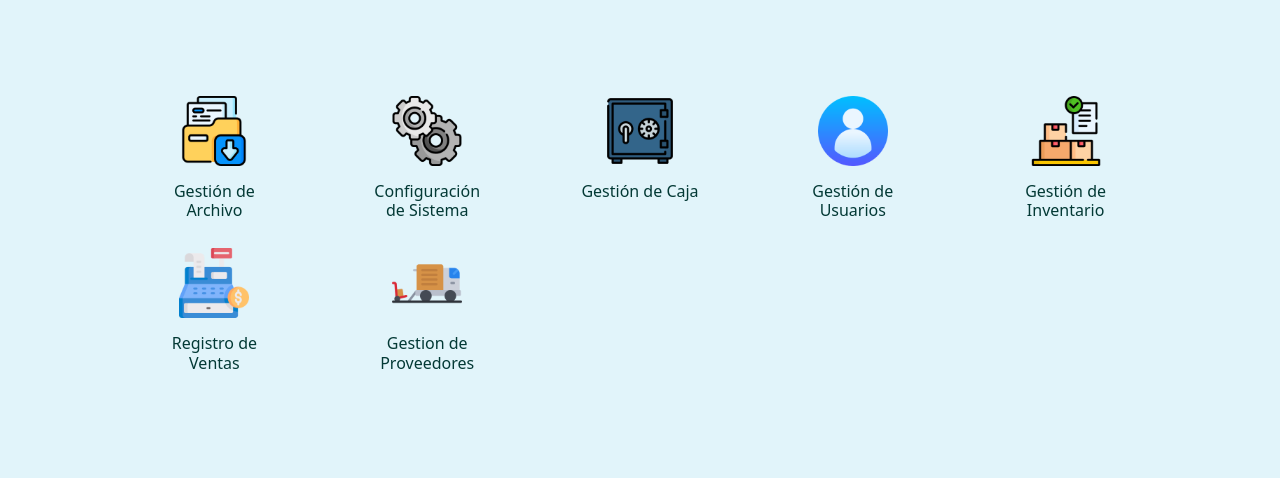
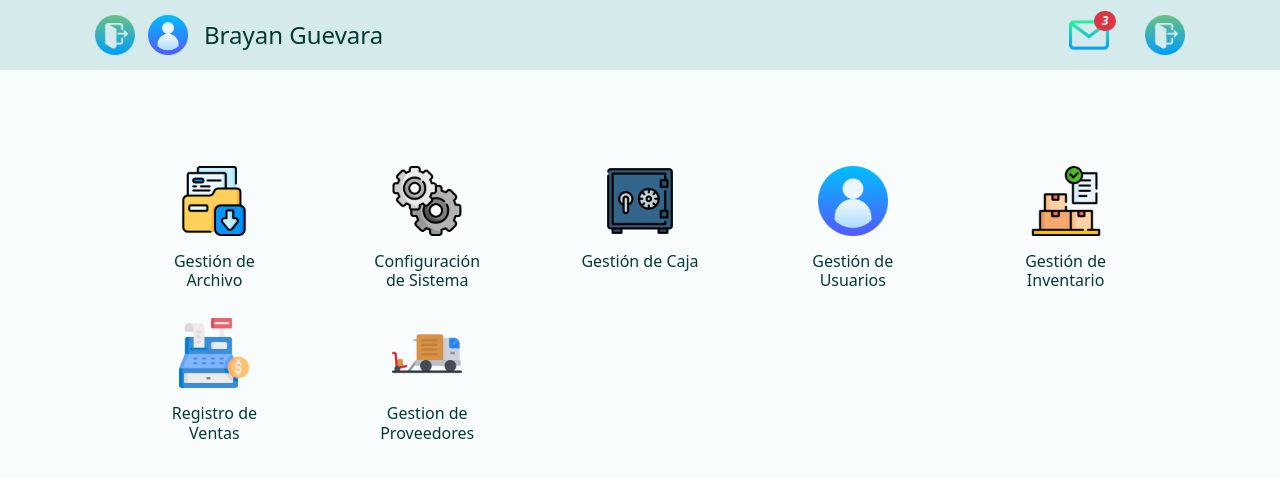
Before and after one commit to Logiventas/LogiVenta-v1.0.0, a React (Vite) app in the folder src/renderer/: page /home in a window 1280 px wide. Shown: the top 478 px of the page. Built offline with nearby package versions, Linux system fonts and the light colour scheme.

Commit message:
FrondEnd Barra de usuario

```diff
--- /dev/null
+++ b/src/renderer/src/client/components/barraUsuario/barraUsuario_atras.tsx
@@ -0,0 +1,19 @@
+
+
+const atras: React.FC = () => {
+
+  const handleShowModal = () => {
+
+    console.log('atras')
+  };
+
+  return (
+    <>
+      <button onClick={handleShowModal} className="btn">
+        <img style={{ width: "40px", height: "40px" }} src="/src/assets/icon/exit.png" alt="Salir" />
+      </button>
+    </>
+  );
+};
+
+export default atras;
--- /dev/null
+++ b/src/renderer/src/client/components/barraUsuario/barraUsuario_notificaciones.tsx
@@ -0,0 +1,25 @@
+
+
+const notificacion =(prop:any)=>{
+    return(
+        <>
+                <button className="btn">
+                    <i className="fas fa-bell">
+                        <img
+                            style={{ width: "40px", height: "40px", marginRight: "10px" }}
+                            src="/src/assets/icon/notificacion.png"
+                            alt="Notificaciones"
+                        />
+                         <span
+                            style={{ position:'absolute' ,transform:' translate(-25px,12px)'}}
+                            className="badge rounded-pill badge-notification bg-danger">
+                            {prop.numero!=0?prop.numero:''}
+                        </span>
+
+                    </i>
+
+                </button>
+        </>
+    )
+}
+export  default notificacion
--- /dev/null
+++ b/src/renderer/src/client/components/barraUsuario/barraUsuario_salir.tsx
@@ -0,0 +1,38 @@
+import React, { useState } from 'react';
+import Modal from '../component_modal';
+
+const Salir: React.FC = () => {
+  const [isOpen, setIsOpen] = useState(false);
+
+  const handleOnClick = (e) => {
+    if(e.target.name=='true'){
+        console.log('Cerrar sesion')
+    }
+    setIsOpen(false); // Cerrar modal después de aceptar
+  };
+
+  const handleClose = () => {
+    setIsOpen(false);
+  };
+
+  const handleShowModal = () => {
+    setIsOpen(true);
+  };
+
+  return (
+    <>
+      <button onClick={handleShowModal} className="btn">
+        <img style={{ width: "40px", height: "40px" }} src="/src/assets/icon/exit.png" alt="Salir" />
+      </button>
+      <Modal
+        myOnclick={handleOnClick}
+        onClose={handleClose}
+        isOpen={isOpen}
+        mensaje="¿Está seguro que quiere salir?"
+        titulo="Salir"
+      />
+    </>
+  );
+};
+
+export default Salir;
--- /dev/null
+++ b/src/renderer/src/client/components/barraUsuario/component_barraUsuario.tsx
@@ -0,0 +1,43 @@
+import React, { useContext, useEffect, useState } from "react";
+import Notificaciones from './barraUsuario_notificaciones';
+import Salir from './barraUsuario_salir';
+import DatosUsuario from '../../contexts/contexts';
+import Atras from './barraUsuario_atras'
+
+const BarraUsuario = () => {
+    const { usuario } = useContext(DatosUsuario);
+    const [Notificacion, setNotificacion] = useState(3);
+
+    useEffect(() => {
+        const notificacion = localStorage.getItem('notificacion');
+        if (notificacion) {
+            setNotificacion(parseInt(notificacion));
+        }
+    }, []);
+
+    return (
+        <nav
+            style={{ backgroundColor: "var(--color-primary-red)" }}
+            className="navbar navbar-expand-lg navbar-light"
+        >
+            <div className="container d-flex justify-content-between align-items-center">
+                <div className="d-flex align-items-center">
+                    <Atras/>
+                    <img
+                        style={{ width: "40px", height: "40px" }}
+                        className="mr-2"
+                        src="/src/assets/img/usuario.png"
+                        alt="Avatar"
+                    />
+                    <h4 className="m-0 ms-3">{usuario}</h4>
+                </div>
+                <div className="d-flex align-items-center">
+                    <Notificaciones numero={Notificacion} />
+                    <Salir />
+                </div>
+            </div>
+        </nav>
+    );
+};
+
+export default BarraUsuario;
--- /dev/null
+++ b/src/renderer/src/client/components/component_modal.tsx
@@ -0,0 +1,42 @@
+import React from 'react';
+
+interface ModalProps {
+  mensaje: string;
+  titulo: string;
+  onClose: () => void;
+  isOpen: boolean;
+  myOnclick: (event: React.MouseEvent<HTMLButtonElement>) => void;
+}
+
+const Modal: React.FC<ModalProps> = ({ mensaje, titulo, onClose, isOpen, myOnclick }) => {
+  const modalClass = isOpen ? "modal fade show" : "modal fade";
+
+  return (
+    <>
+      <div className={modalClass } style={isOpen ? { display: "block" } : { display: "none" }} aria-labelledby="exampleModalLabel" aria-hidden={!isOpen}>
+        <div style={{ translate: '0 20vh' }} className="  modal-dialog">
+          <div style={{
+            backgroundColor: 'var(--color-primary-red)',
+            width: '30rem',
+            minHeight: '15rem'
+          }} className="modal-content ">
+
+            <div className="modal-header">
+              <h1 className="modal-title fs-5" id="exampleModalLabel">{titulo}</h1>
+              <button type="button" className="btn-close" onClick={onClose} aria-label="Close"></button>
+            </div>
+
+            <div className="modal-body">{mensaje}</div>
+
+            <div className="modal-footer">
+              <button name='false' type="button" className="btn btn-secondary" onClick={myOnclick}>Cancelar</button>
+              <button name='true'type="button" className="btn btn-primary" onClick={myOnclick}>Aceptar</button>
+            </div>
+          </div>
+        </div>
+      </div>
+    </>
+  );
+};
+
+export default Modal;
--- a/src/renderer/src/client/pages/home/Home.tsx
+++ b/src/renderer/src/client/pages/home/Home.tsx
@@ -1,14 +1,17 @@
 import { useState, useContext } from 'react'
 import Icono from './components/component_icono'
 import myContexto from '../../contexts/contexts'
+import BarraUsuario from "../../components/barraUsuario/component_barraUsuario";
 
-const Home = () => {
+function Home() {
   const data = useContext(myContexto)
 
   const [acceso] = useState(data.permisos)
 
   return (
     <>
+
+      <BarraUsuario usuario="Brayan"/>
       <div className="container mt-5 p-5" style={{ display: 'grid', gridTemplateColumns: 'repeat(5, 1fr)', gap: '20px' }}>
 
         {acceso.gestionArchivo ? <Icono enlace="/" modulo="Gestión de Archivo" urlImg="src/assets/icon/gestionDeArchivo.png" /> : ''}
@@ -17,10 +20,13 @@ const Home = () => {
         {acceso.gestionUsuairo ? <Icono enlace="/" modulo="Gestión de Usuarios" urlImg="src/assets/icon/gestionDeUsuario.png" /> : ''}
         {acceso.gestionIventario ? <Icono enlace="/" modulo="Gestión de Inventario" urlImg="src/assets/icon/gestionInventario.png" /> : ''}
         {acceso.registroVentas ? <Icono enlace="/" modulo="Registro de Ventas" urlImg="src/assets/icon/resgistroDeVentas.png" /> : ''}
-          {acceso.gestionProveedores ? <Icono enlace="/"modulo="Gestion de Proveedores" urlImg="src/assets/icon/gestionDeProveedores.png" /> : ''}
+        {acceso.gestionProveedores ? <Icono enlace="/" modulo="Gestion de Proveedores" urlImg="src/assets/icon/gestionDeProveedores.png" /> : ''}
 
       </div>
+
     </>
+
+
   )
 }
 
--- a/src/renderer/src/client/pages/inicioConfiguracion/ConfigPrincipal.tsx
+++ b/src/renderer/src/client/pages/inicioConfiguracion/ConfigPrincipal.tsx
@@ -1,4 +1,4 @@
-import React, { useState } from 'react';
+import { useState } from 'react';
 import 'bootstrap/dist/css/bootstrap.min.css';
 
 const ConfigPrincipal = () => {
--- a/src/renderer/src/client/routes/router.tsx
+++ b/src/renderer/src/client/routes/router.tsx
@@ -1,4 +1,4 @@
-import React, { useEffect, useState } from 'react';
+import React, { useState } from 'react';
 import { BrowserRouter as Router, Route, Routes } from 'react-router-dom'
 import Principal from '../pages/inicioConfiguracion/Principal'
 import ConfigPrincipal from '../pages/inicioConfiguracion/ConfigPrincipal'
@@ -25,7 +25,7 @@ function AppRouter() {
             <Router>
                 <Routes>
                     <Route path="/" element={inicial ? <IniciarSesion  /> : <Principal  />} />
-                    <Route path="/home" element={<Home  />} />
+                    <Route path="/home/*" element={<Home />} />
                     <Route path="/config1" element={<ConfigPrincipal  />} />
                     <Route path="/config2" element={<ConfigSecundaria  />} />
                 </Routes>
--- a/src/renderer/src/sass/base/_color.scss
+++ b/src/renderer/src/sass/base/_color.scss
@@ -1,6 +1,6 @@
 :root {
   --color-primary: #035c55;
-  --color-primary-light: #e1f4fa;
+  --color-primary-light: #E1F4FA;
   --color-primary-red: #d5eaeb;
   --color-primary-dark: #033935;
   --color-primary-muted: #f9fcfd;
--- a/src/renderer/src/sass/main.scss
+++ b/src/renderer/src/sass/main.scss
@@ -23,7 +23,7 @@
     text-decoration: none;
 }
 body{
-    background-color: var( --color-primary-light )!important;
+    background-color: var( --color-primary-muted )!important;
 
 }
 body,html{
@@ -44,9 +44,6 @@ body,html{
     -o-transition: 0.5s;
 }
 
-.bg-dos{
-    background-color: var(--color-primary-light);
-}
 label{
     font-weight: 600 !important;
     color: var(--color-primary-dark);
```
Also changed, not shown: src/renderer/src/client/components/BarraUsuario.tsx (deleted, +0 -7 lines), src/renderer/src/assets/icon/atras.png (added), src/renderer/src/assets/main.css, 1 other file (tests, documents, lock files or other folders). Lines whose indentation alone changed are shown as unchanged.
